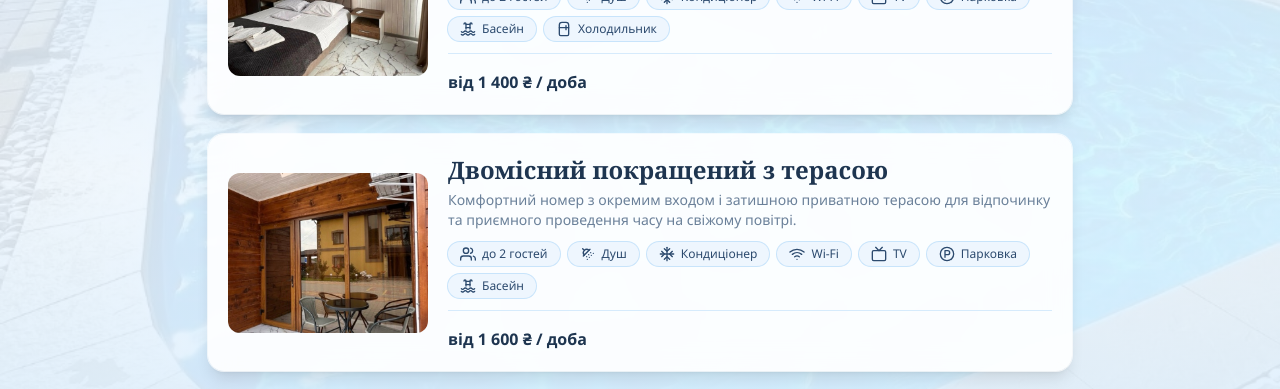
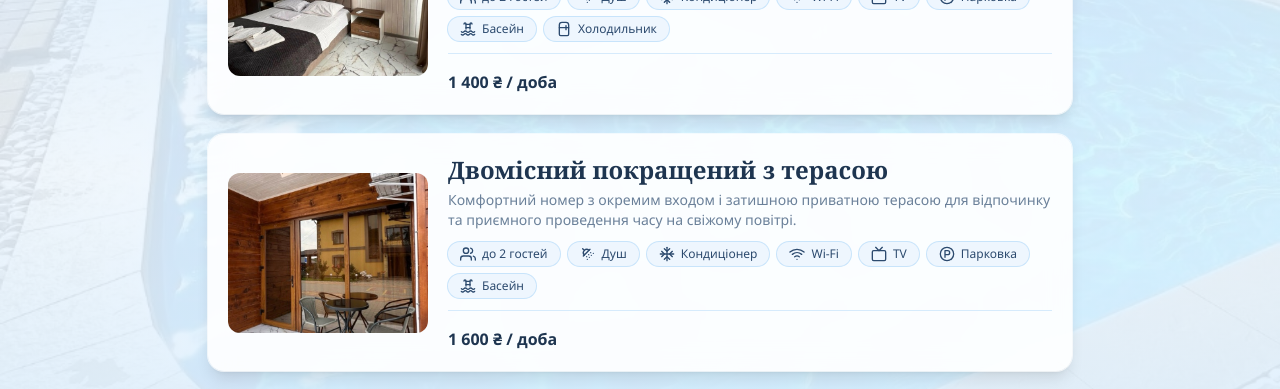
Before and after one commit to roman-alex/family-hotel, a React (Vite) app: page /rooms in a window 1280 px wide. Shown: the part 228-617 px from the top of the page. Built offline with nearby package versions, Linux system fonts and the light colour scheme; no server answers.

Commit message:
update restaurant header

```diff
--- a/src/pages/RoomsPage.tsx
+++ b/src/pages/RoomsPage.tsx
@@ -3,11 +3,22 @@ import { FixedPageBackground } from '../components/FixedPageBackground'
 import { Logo } from '../components/Logo'
 import { AvailabilitySlotCard } from '../components/hotel/AvailabilitySlotCard'
 import { site } from '../data/content'
-import { roomCategories } from '../data/hotel'
+import { roomCategories, type RoomCategory } from '../data/hotel'
 
 const currencyFormatter = new Intl.NumberFormat('uk-UA', {
   maximumFractionDigits: 0,
 })
+
+function getSeasonalPrice(room: RoomCategory, date = new Date()) {
+  const monthDay = `${String(date.getMonth() + 1).padStart(2, '0')}-${String(
+    date.getDate(),
+  ).padStart(2, '0')}`
+
+  return (
+    room.prices.find((season) => monthDay >= season.from && monthDay < season.to)
+      ?.price ?? room.priceFrom
+  )
+}
 
 export function RoomsPage() {
   useEffect(() => {
@@ -38,7 +49,7 @@ export function RoomsPage() {
                 title: room.title,
                 description: room.description,
                 image: room.image,
-                priceLabel: `від ${currencyFormatter.format(room.priceFrom)} ₴ / доба`,
+                priceLabel: `${currencyFormatter.format(getSeasonalPrice(room))} ₴ / доба`,
                 badges: room.amenities,
               }}
               showStayDetails={false}
```
